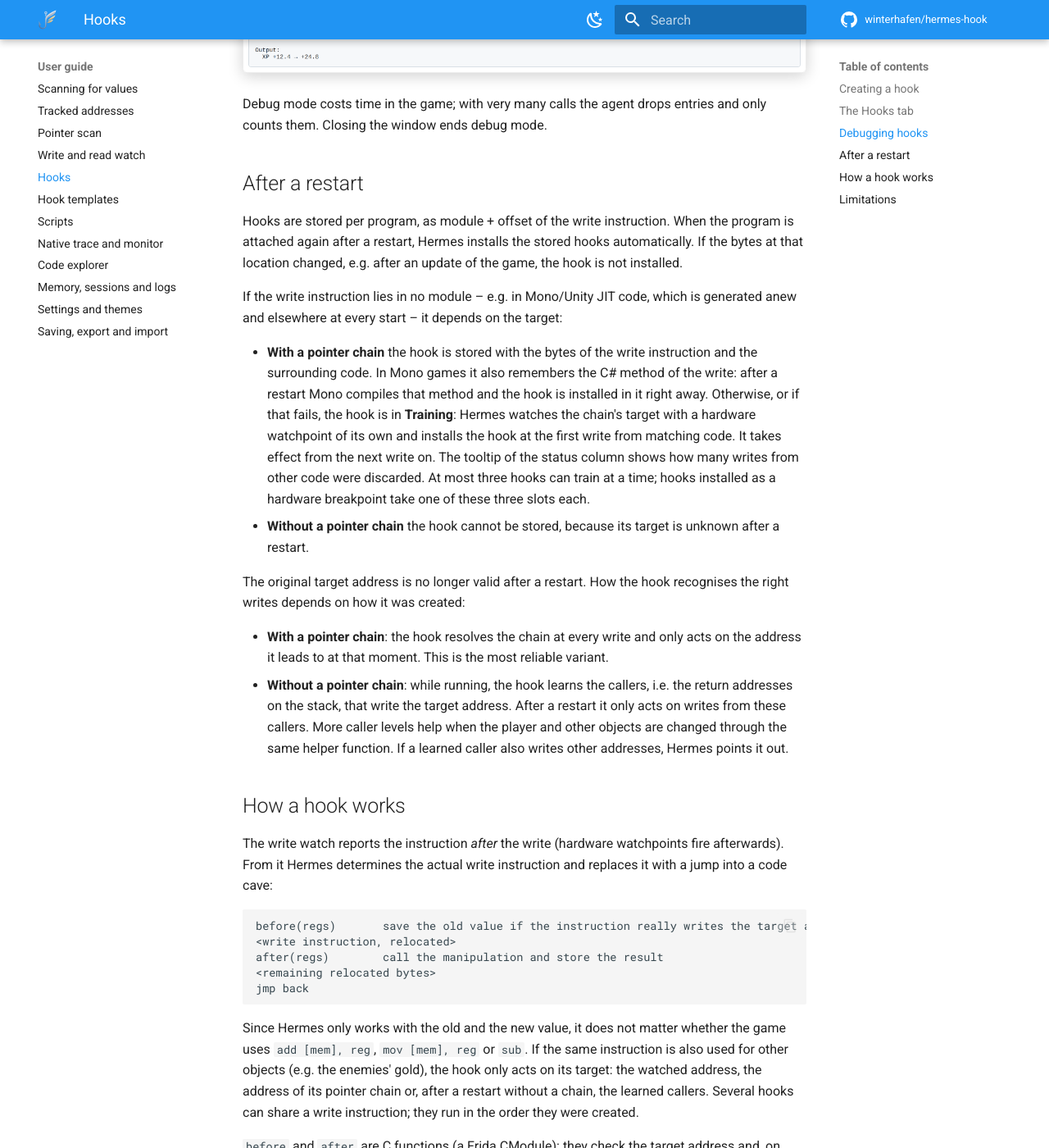
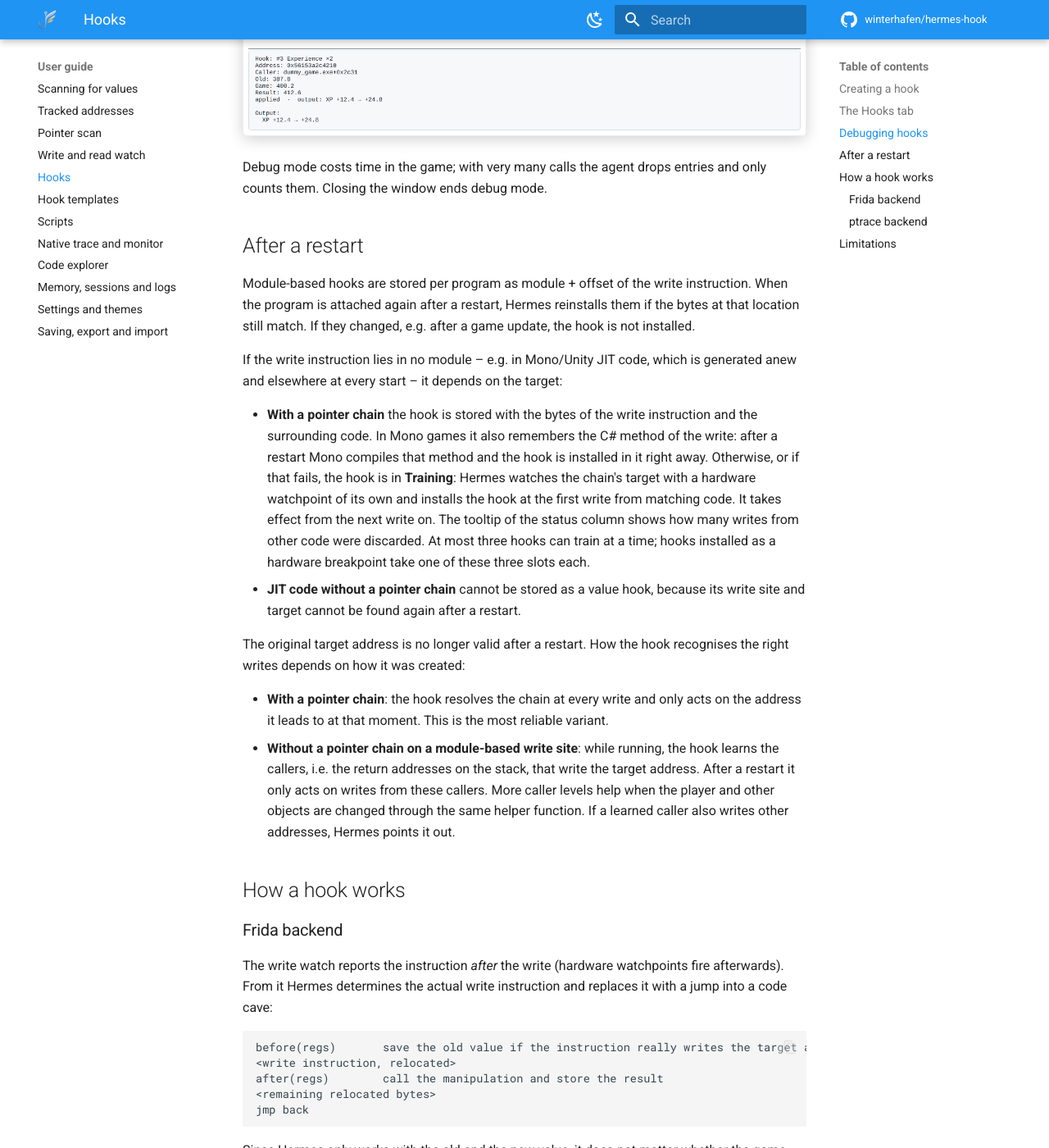
Before and after one commit to grembyte/grembyte, an MkDocs documentation site: the page built from docs/guide/hooks.md, in a window 1280 px wide and 1400 px high, scrolled down 2472 px. Shown: the whole window at 82% size. Built offline with MkDocs 1.6.1 and Material for MkDocs 9.7.7, drawn with Linux system fonts in a browser that asks for light colours; comment, search, counter and statistics services are not loaded; some of the changed text lies outside the part shown.

Commit message:
docs: clarify ptrace hook behavior

```diff
--- a/docs/guide/hooks.md
+++ b/docs/guide/hooks.md
@@ -1,6 +1,6 @@
 # Hooks
 
-A hook intercepts every write at one instruction of the game and changes the value written: with a multiplier, a fixed value, bounds, or a JavaScript function of your own. Hooks are stored per program and installed again the next time it starts.
+A value hook changes writes to a target address: with the Frida backend it intercepts writes at a specific instruction; with `ptrace` it watches the address and corrects its value after each write. Hooks are stored per program. Module-based write sites are reinstalled when you attach after a restart; JIT-code hooks need a pointer chain to be saved and found again.
 
 <figure markdown="span">
   ![Hooks tab](../assets/screenshots/hooks-tab-dark.webp#only-dark)
@@ -25,7 +25,7 @@ Further options in the dialog:
 :   For hooks without a pointer chain: how many return addresses identify a caller that writes the target (default `1`, at most `4`, `off` learns no callers). See [after a restart](#after-a-restart).
 
 **Hardware breakpoint (code unchanged)**
-:   Leaves the game's code as it is and uses one of the debug registers instead. Useful where code must not change; some anti-tamper protections detect debug registers, though.
+:   With the Frida backend, leaves the game's code as it is and uses one of the debug registers to break at the write instruction. Useful where code must not change; some anti-tamper protections detect debug registers, though. This is different from the `ptrace` backend, which watches the target data address.
 
 ## The Hooks tab
 
@@ -33,7 +33,7 @@ Several hooks can be selected at once (Ctrl/Shift-click): **Pause**, **Debug** a
 
 Below the table a log shows what hook scripts write with `ctx.log` or `console.log`, and the errors of hooks, also without debug mode (at most 100 lines per 0.1 s; more are counted as dropped).
 
-When a hook is removed, when you select another process and when Hermes exits, the original bytes are restored.
+For Frida hooks, when a hook is removed, when you select another process and when Hermes exits, the original code bytes are restored. `ptrace` hooks do not patch game code.
 
 ## Debugging hooks
 
@@ -48,19 +48,21 @@ Debug mode costs time in the game; with very many calls the agent drops entries
 
 ## After a restart
 
-Hooks are stored per program, as module + offset of the write instruction. When the program is attached again after a restart, Hermes installs the stored hooks automatically. If the bytes at that location changed, e.g. after an update of the game, the hook is not installed.
+Module-based hooks are stored per program as module + offset of the write instruction. When the program is attached again after a restart, Hermes reinstalls them if the bytes at that location still match. If they changed, e.g. after a game update, the hook is not installed.
 
 If the write instruction lies in no module – e.g. in Mono/Unity JIT code, which is generated anew and elsewhere at every start – it depends on the target:
 
 - **With a pointer chain** the hook is stored with the bytes of the write instruction and the surrounding code. In Mono games it also remembers the C# method of the write: after a restart Mono compiles that method and the hook is installed in it right away. Otherwise, or if that fails, the hook is in **Training**: Hermes watches the chain's target with a hardware watchpoint of its own and installs the hook at the first write from matching code. It takes effect from the next write on. The tooltip of the status column shows how many writes from other code were discarded. At most three hooks can train at a time; hooks installed as a hardware breakpoint take one of these three slots each.
-- **Without a pointer chain** the hook cannot be stored, because its target is unknown after a restart.
+- **JIT code without a pointer chain** cannot be stored as a value hook, because its write site and target cannot be found again after a restart.
 
 The original target address is no longer valid after a restart. How the hook recognises the right writes depends on how it was created:
 
 - **With a pointer chain**: the hook resolves the chain at every write and only acts on the address it leads to at that moment. This is the most reliable variant.
-- **Without a pointer chain**: while running, the hook learns the callers, i.e. the return addresses on the stack, that write the target address. After a restart it only acts on writes from these callers. More caller levels help when the player and other objects are changed through the same helper function. If a learned caller also writes other addresses, Hermes points it out.
+- **Without a pointer chain on a module-based write site**: while running, the hook learns the callers, i.e. the return addresses on the stack, that write the target address. After a restart it only acts on writes from these callers. More caller levels help when the player and other objects are changed through the same helper function. If a learned caller also writes other addresses, Hermes points it out.
 
 ## How a hook works
+
+### Frida backend
 
 The write watch reports the instruction *after* the write (hardware watchpoints fire afterwards). From it Hermes determines the actual write instruction and replaces it with a jump into a code cave:
 
@@ -76,6 +78,12 @@ Since Hermes only works with the old and the new value, it does not matter wheth
 
 `before` and `after` are C functions (a Frida CModule): they check the target address and, on Windows and under Wine, the learned callers, and run the built-in manipulations themselves, so a hooked write costs a fraction of a microsecond. On Linux the callers are checked in JavaScript. Only scripts of your own, debug mode, caller learning and pointer chains run in JavaScript. The agent's JavaScript runs one thread at a time: a game thread that has to wait there can drop frames.
 
+### ptrace backend
+
+`ptrace` does not patch the write instruction. It sets a hardware data watchpoint on the target address. After the game stores a value, the thread stops; Hermes reads the new value, runs the transform in its local JavaScript engine, and writes the result back before resuming the thread. The game's unmodified value is briefly present in memory.
+
+This backend watches addresses rather than instructions: shared code is distinguished by the watched address, and a hook needs a fixed address or a pointer chain. It supports at most four distinct watched addresses and does not provide JIT training, caller learning or per-call hook debug events. See the [backend comparison](write-watch.md#backends-frida-or-ptrace).
+
 ## Limitations
 
 - x86-64 code only.
```
Also changed, not shown: README.md (+1 -1 lines), docs/guide/write-watch.md (+2 -0 lines), docs/index.md (+2 -2 lines), docs/wine-proton.md (+1 -1 lines).
